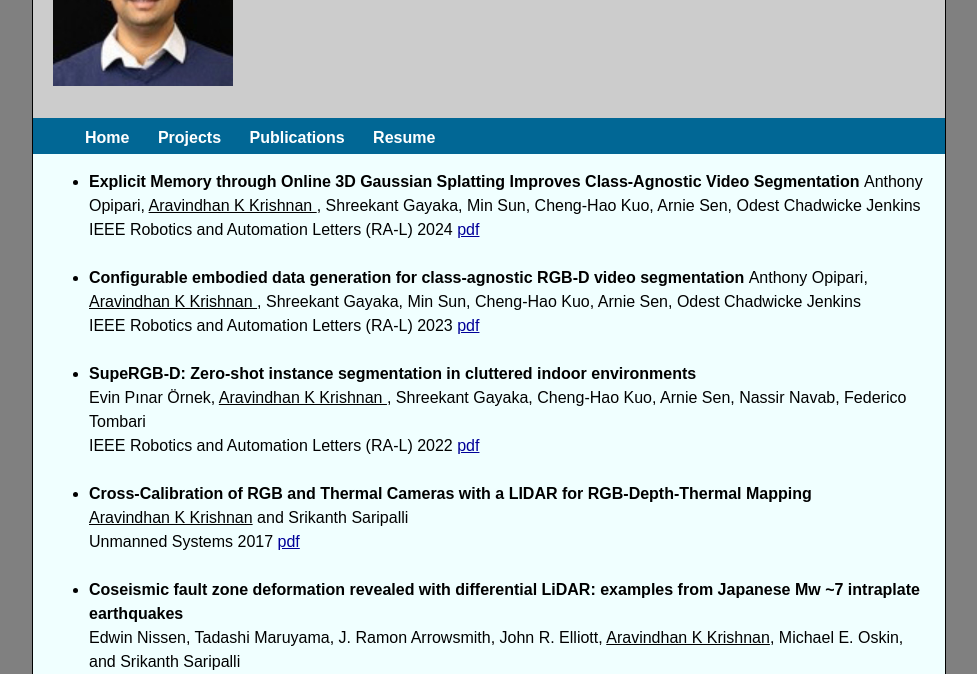
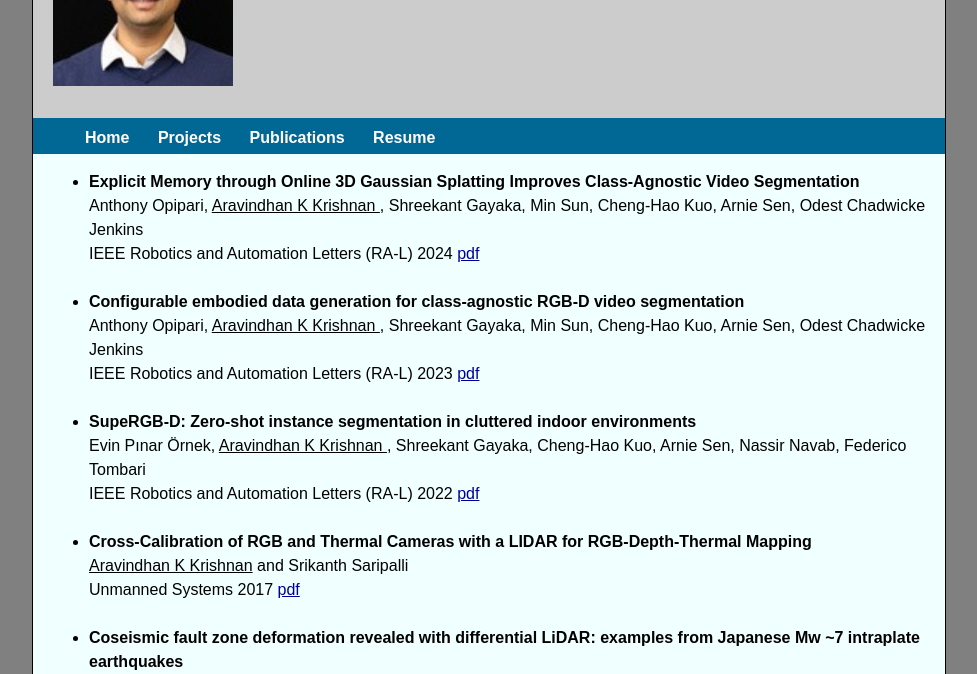
Before and after one commit to aravindhankrishnan/aravindhankrishnan.github.io, a plain HTML site: page publications.html in a window 1280 px wide. Shown: the part 119-793 px from the top of the page, without its empty margins (151-1128 px from the left). Drawn offline with Linux system fonts and the light colour scheme.

Commit message:
Update publications.html

```diff
--- a/publications.html
+++ b/publications.html
@@ -29,11 +29,11 @@
 
 <ul>
 
-<li> <b> Explicit Memory through Online 3D Gaussian Splatting Improves Class-Agnostic Video Segmentation </b> Anthony Opipari, <u> Aravindhan K Krishnan </u>, Shreekant Gayaka, Min Sun, Cheng-Hao Kuo, Arnie Sen, Odest Chadwicke Jenkins <br> IEEE Robotics and Automation Letters (RA-L) 2024  <a href="https://arxiv.org/pdf/2410.12995", target="_blank"> pdf </a>
+<li> <b> Explicit Memory through Online 3D Gaussian Splatting Improves Class-Agnostic Video Segmentation </b> <br> Anthony Opipari, <u> Aravindhan K Krishnan </u>, Shreekant Gayaka, Min Sun, Cheng-Hao Kuo, Arnie Sen, Odest Chadwicke Jenkins <br> IEEE Robotics and Automation Letters (RA-L) 2024  <a href="https://arxiv.org/pdf/2410.12995", target="_blank"> pdf </a>
 </li>
 <br/>
 
-<li> <b> Configurable embodied data generation for class-agnostic RGB-D video segmentation </b> Anthony Opipari, <u> Aravindhan K Krishnan </u>, Shreekant Gayaka, Min Sun, Cheng-Hao Kuo, Arnie Sen, Odest Chadwicke Jenkins <br> IEEE Robotics and Automation Letters (RA-L) 2023  <a href="https://arxiv.org/pdf/2410.12995", target="_blank"> pdf </a>
+<li> <b> Configurable embodied data generation for class-agnostic RGB-D video segmentation  <br>  </b> Anthony Opipari, <u> Aravindhan K Krishnan </u>, Shreekant Gayaka, Min Sun, Cheng-Hao Kuo, Arnie Sen, Odest Chadwicke Jenkins <br> IEEE Robotics and Automation Letters (RA-L) 2023  <a href="https://arxiv.org/pdf/2410.12995", target="_blank"> pdf </a>
 </li>
 <br/>
 
```
